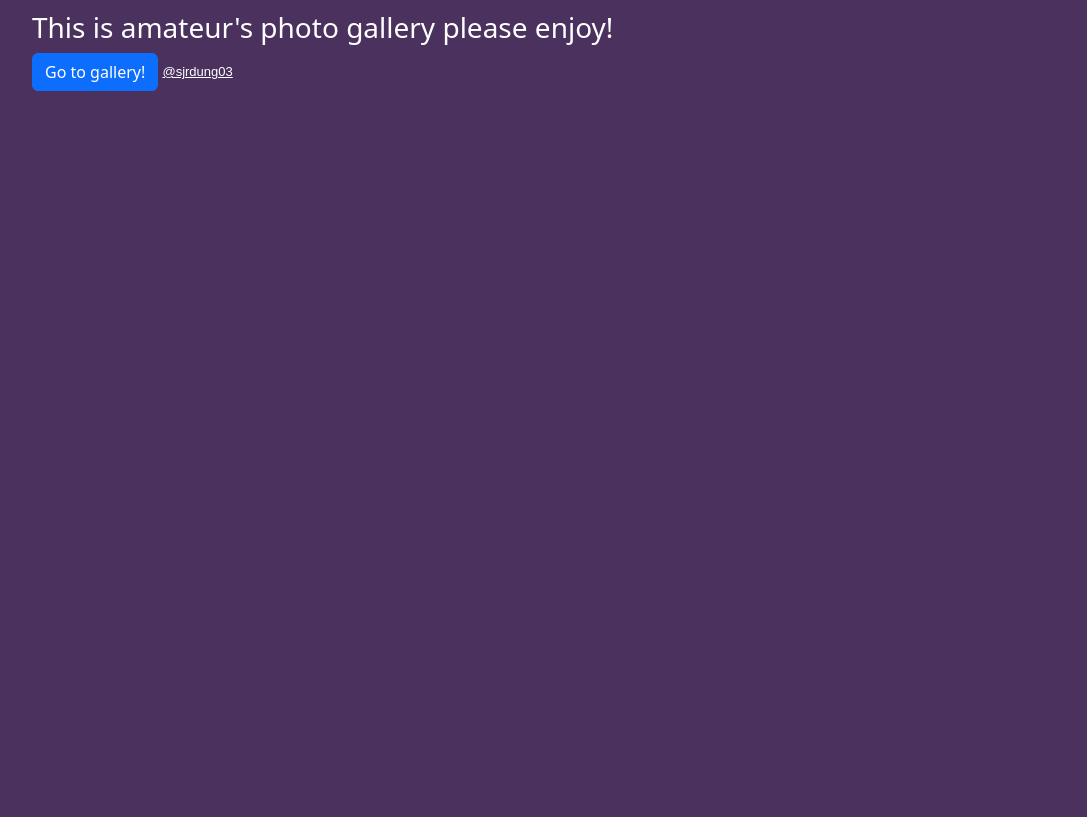
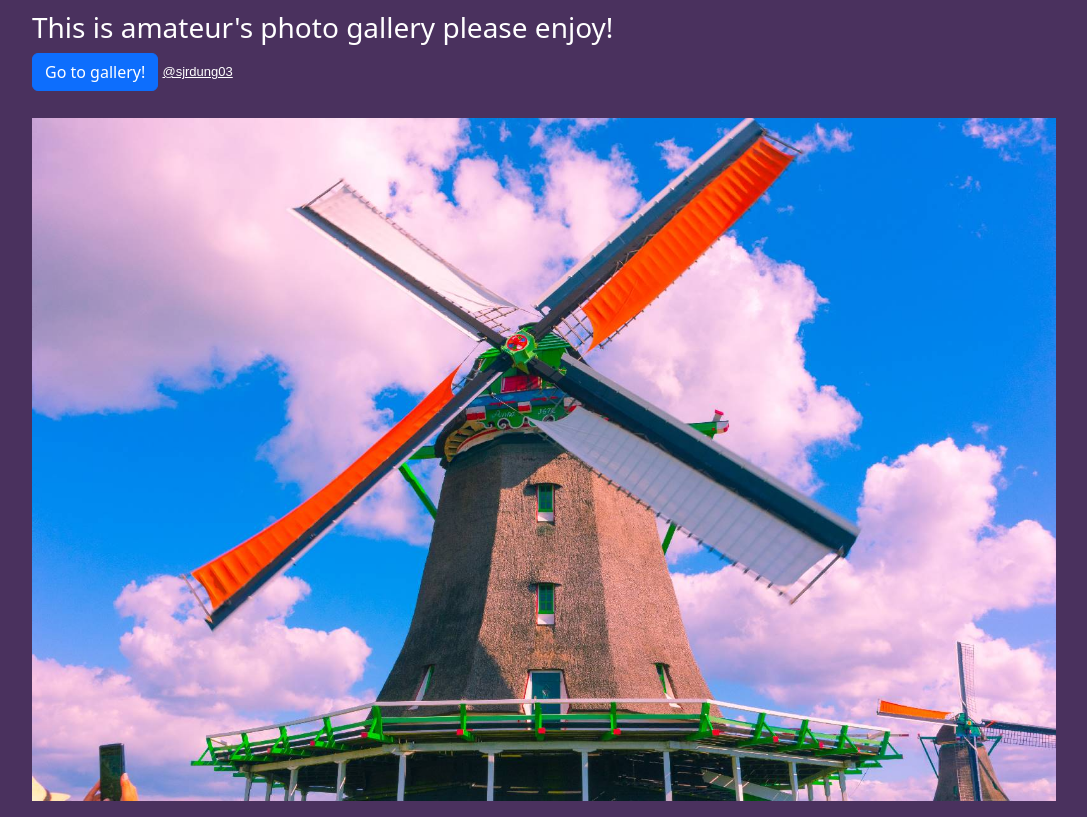
Before and after one commit to Seokyoung-Hong/Seok-s_Photpolio_web, a plain HTML site: page index.html in a window 1280 px wide. Shown: the part 117-934 px from the top of the page, without its empty margins (96-1183 px from the left). Before the commit the page ends 800 px from the top, so only its background shows below. Drawn offline with nearby package versions, Linux system fonts and the light colour scheme.

Commit message:
main_page_add_photo

```diff
--- a/index.html
+++ b/index.html
@@ -26,7 +26,7 @@
             </h3>
             <button type="button" class="btn btn-primary" onclick="location.href='index_page1.html'">Go to gallery!</button>
             <p class = "footer text"><a href="https://www.instagram.com/sjrdung03/" title="인스타그램 계정 바로가기" target="_blank">@sjrdung03</a></p>
-
+            <img src="images/10_1.jpg" class="img_set">
         </p>
 
 
```
